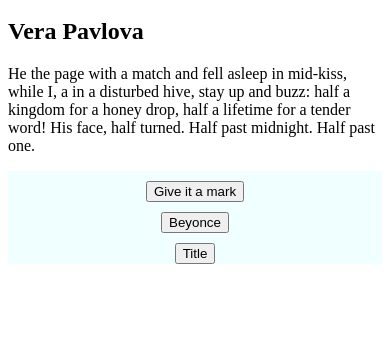
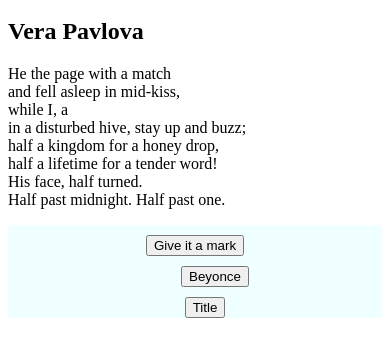
Before and after one commit to malvaradoesco/marAlvaradoEscobar-interactivity-II-module-3, a plain HTML site: page wip0.html in a window 390 px wide. Shown: the part 157-514 px from the top of the page. Drawn offline with Linux system fonts and the light colour scheme.

Commit message:
heee hoodo

```diff
--- a/script.wip0.js
+++ b/script.wip0.js
@@ -4,6 +4,19 @@ function unveilMark
     markElement.classList.remove('hidden');
 }
 
+
+let firstButton = document.getElementById('button0');
+
+firstButton.style.backgroundColor = `rgba(${brightness},${brightness},${brightness})`;
+
+brightness -=50;
+
 function openNextButton(nextButtonId){
     let nextbuttonElement =document.getElementById(nextButtonId);nextbuttonElement.classList.remove('hidden');
+
+    let color = `rgba(${brightness},${brightness},${brightness})`;
+
+    nextButtonElement.style.backgroundColor = color;
+
+    brightness -= 50;
 }
--- a/stylesheetwip0.css
+++ b/stylesheetwip0.css
@@ -37,4 +37,10 @@
         position: static;
         margin-top: 10px;
     }
+    #button1{
+        margin-left: 40px;
+    }
+    #button2{
+        margin-left: 20px;
+    }
   }
--- a/wip0.html
+++ b/wip0.html
@@ -9,7 +9,7 @@
 <body>
 <h1>This is the wip0 page</h1>
 <style></style>
-<script src="./javascript/script.wip0.js"></script>
+<script src="script.wip0.js"></script>
 
 
 
@@ -20,22 +20,22 @@
     Vera Pavlova<br>
 </h2>
 <p>
-He <mark class="hidden" id="mark1">marked</mark> the page with a match
-and fell asleep in mid-kiss,
-while I, a <mark class="hidden" id="mark2">queen bee</mark>
-in a disturbed hive, stay up and buzz:
-half a kingdom for a honey drop,
-half a lifetime for a tender word!
-His face, half turned.
-Half past midnight. Half past one.
+He <mark class="hidden" id="mark1">marked</mark> the page with a match<br>
+and fell asleep in mid-kiss,<br>
+while I, a <mark class="hidden" id="mark2">queen bee</mark><br>
+in a disturbed hive, stay up and buzz;<br>
+half a kingdom for a honey drop,<br>
+half a lifetime for a tender word!<br>
+His face, half turned.<br>
+Half past midnight. Half past one.<br>
 </p>
 
 <div class="container">
 <button type="button" onclick="openNextButton('mark1')" id="button0">Give it a mark</button>
 
-<button type="button" onclick="document.getElementById('mark2').classList.remove('hidden')" id="button1">Beyonce</button>
+<button type="button" onclick="openNextButton('mark2')" id="button1">Beyonce</button>
 
-<button type="button" onclick="document.getElementById('textArea3').classList.remove('hidden')" id="button2">Title</button>
+<button type="button" onclick="openNextButton('textArea3')" id="button2">Title</button>
 
 <textarea id="textArea3" name="future" rows="2" cols="50" class="hidden">
     He marked the page with a match
```
